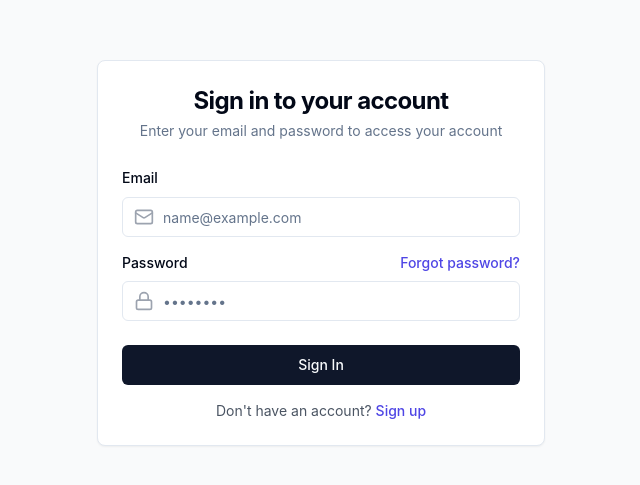
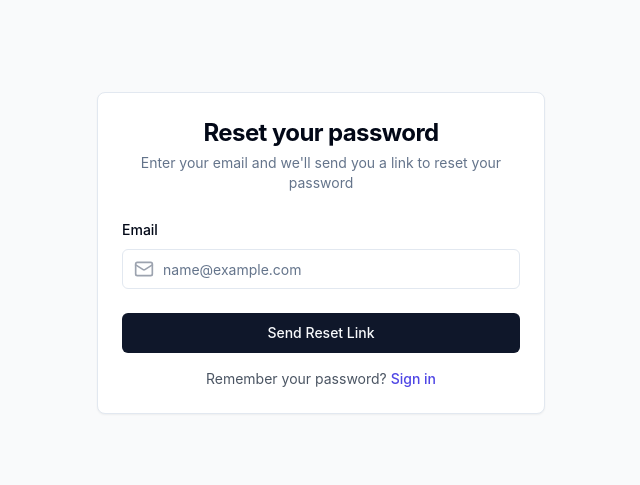
Before and after one commit to albertconceicao/gamification-app, a React (Vite) app in the folder gamification-frontend/: page /forgot-password in a window 1280 px wide. Before the commit this address led to /signin. Shown: the part 147-632 px from the top of the page, without its empty margins (319-959 px from the left). Built offline with nearby package versions, Linux system fonts and the light colour scheme; no server answers.

Commit message:
feat: adding forgot password page

```diff
--- a/gamification-frontend/src/main.tsx
+++ b/gamification-frontend/src/main.tsx
@@ -5,6 +5,7 @@ import App from './App'
 import EmbedRanking from './pages/EmbedRanking'
 import SignInPage from './pages/SignInPage'
 import SignUpPage from './pages/SignUpPage'
+import ForgotPasswordPage from './pages/ForgotPasswordPage'
 import './index.css'
 import { AuthProvider } from './contexts/AuthContext'
 import ProtectedRoutes from './components/ProtectedRoutes'
@@ -16,6 +17,7 @@ ReactDOM.createRoot(document.getElementById('root')!).render(
           {/* Public routes */}
           <Route path="/signin" element={<SignInPage />} />
           <Route path="/signup" element={<SignUpPage />} />
+          <Route path="/forgot-password" element={<ForgotPasswordPage />} />
 
           {/* Protected routes */}
           <Route element={<ProtectedRoutes />}>
--- /dev/null
+++ b/gamification-frontend/src/pages/ForgotPasswordPage.tsx
@@ -0,0 +1,73 @@
+// src/pages/ForgotPasswordPage.tsx
+import { useState } from 'react';
+import { Link } from 'react-router-dom';
+import { Mail } from 'lucide-react';
+import { Input } from '../components/ui/input';
+import { Label } from '../components/ui/label';
+import { AuthForm } from '../components/auth/AuthForm';
+
+export default function ForgotPasswordPage() {
+  const [email, setEmail] = useState('');
+  const [isLoading, setIsLoading] = useState(false);
+  const [message, setMessage] = useState('');
+
+  const handleSubmit = async (e: React.FormEvent) => {
+    e.preventDefault();
+    setIsLoading(true);
+
+    try {
+      // TODO: Implement actual password reset logic
+      console.log('Password reset requested for:', email);
+      // Simulate API call
+      await new Promise(resolve => setTimeout(resolve, 1000));
+      setMessage('If an account exists with this email, you will receive a password reset link.');
+    } catch (error) {
+      console.error('Error requesting password reset:', error);
+      setMessage('An error occurred. Please try again.');
+    } finally {
+      setIsLoading(false);
+    }
+  };
+
+  return (
+    <AuthForm
+      title="Reset your password"
+      subtitle="Enter your email and we'll send you a link to reset your password"
+      submitText="Send Reset Link"
+      onSubmit={handleSubmit}
+      isLoading={isLoading}
+      error={message}
+      footer={
+        <p className="text-sm text-center text-gray-600">
+          Remember your password?{' '}
+          <Link
+            to="/signin"
+            className="font-medium text-indigo-600 hover:text-indigo-500"
+          >
+            Sign in
+          </Link>
+        </p>
+      }
+    >
+      <div className="space-y-4">
+        <div className="space-y-2">
+          <Label htmlFor="email">Email</Label>
+          <div className="relative">
+            <div className="absolute inset-y-0 left-0 pl-3 flex items-center pointer-events-none">
+              <Mail className="h-5 w-5 text-gray-400" />
+            </div>
+            <Input
+              id="email"
+              type="email"
+              placeholder="name@example.com"
+              value={email}
+              onChange={(e) => setEmail(e.target.value)}
+              className="pl-10"
+              required
+            />
+          </div>
+        </div>
+      </div>
+    </AuthForm>
+  );
+}
```
